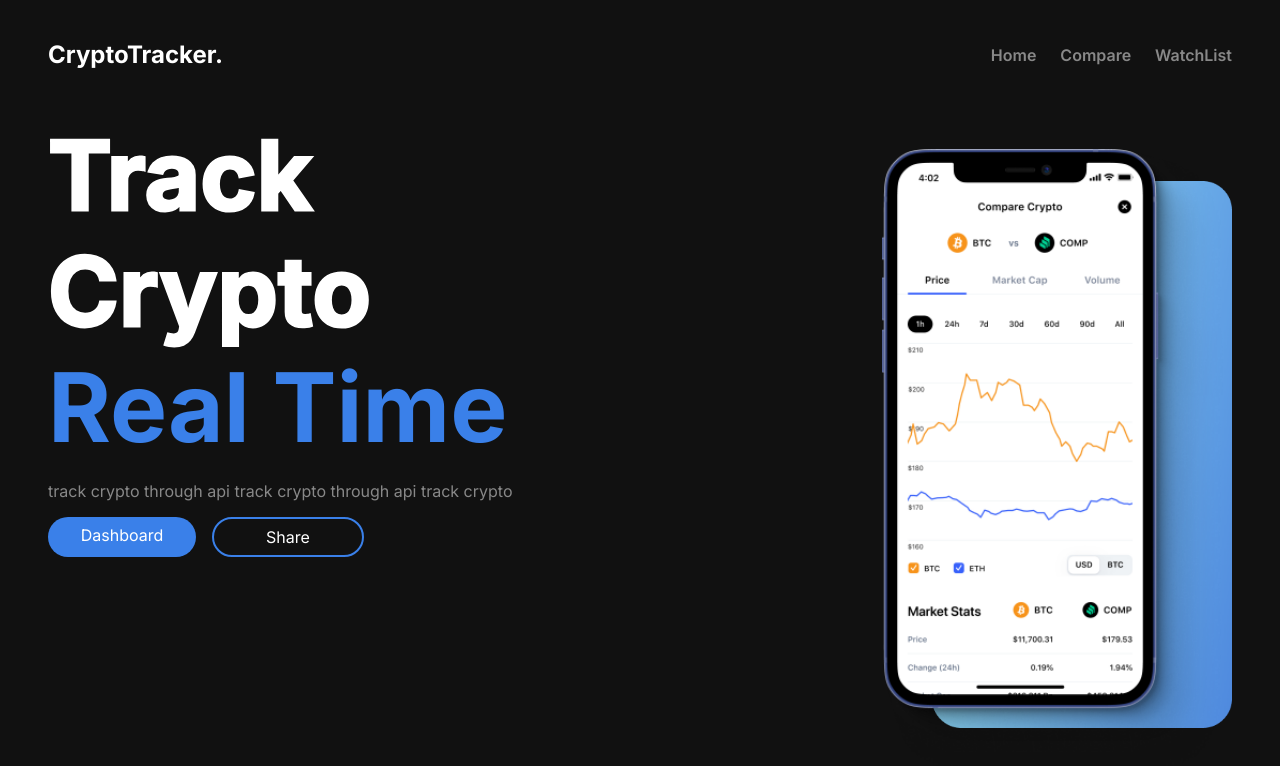
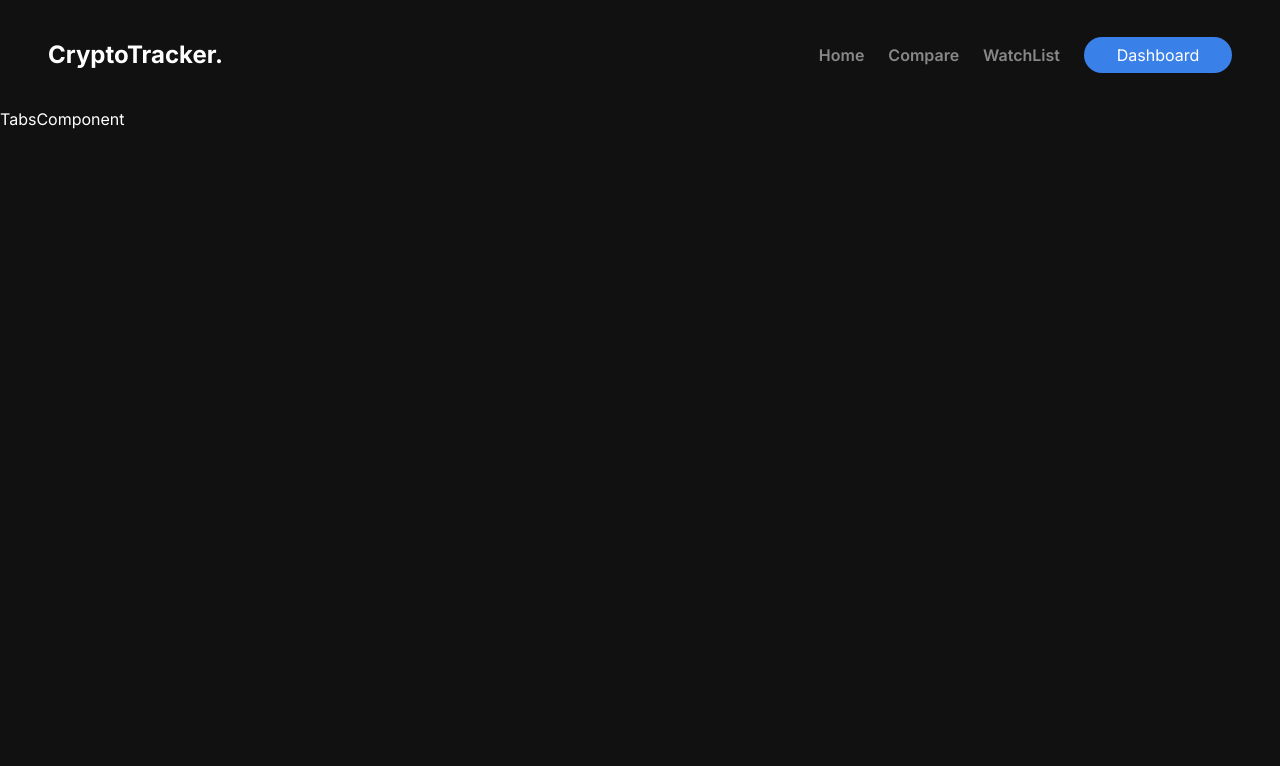
Before and after one commit to unnath123/cryptotracker, a React (Create React App) app: page /dashboard in a window 1280 px wide. Shown: the top 766 px of the page. Built offline with nearby package versions, Linux system fonts and the light colour scheme.

Commit message:
some progress

```diff
--- a/package.json
+++ b/package.json
@@ -13,6 +13,7 @@
     "framer-motion": "^10.18.0",
     "react": "^18.2.0",
     "react-dom": "^18.2.0",
+    "react-router-dom": "^6.21.2",
     "react-scripts": "5.0.1",
     "web-vitals": "^2.1.4"
   },
--- a/src/App.js
+++ b/src/App.js
@@ -1,14 +1,20 @@
 import './App.css';
-import Header from './components/common/Header'
-import Footer from './components/common/Footer'
-import Maincomponent from './components/LandingPage/Maincomponent';
+import HomePage from './pages/Home';
+import Dashboard from './pages/Dashboard';
+import { BrowserRouter } from 'react-router-dom';
+import { Routes, Route } from 'react-router-dom';
 
 function App() {
   return (
     <div className="App">
       <header className="App-header">
-        <Header />
-        <Maincomponent />
+        <BrowserRouter>
+          <Routes>
+            <Route path='/' element={<HomePage/>} />
+            <Route path='/dashboard' element={<Dashboard/>} />
+
+          </Routes>
+        </BrowserRouter>
       </header>
     </div>
   );
--- /dev/null
+++ b/src/Dashboard/Tabs/index.js
@@ -0,0 +1,9 @@
+import React from 'react'
+
+const TabsComponent = () => {
+  return (
+    <div>TabsComponent</div>
+  )
+}
+
+export default TabsComponent
--- a/src/components/common/Button/index.js
+++ b/src/components/common/Button/index.js
@@ -3,7 +3,7 @@ import style from './style.css'
 
 const Button = ({text, onClick, outlined}) => {
   return (
-    <div className={outlined ? 'outlined-btn' : 'btn'} onClick={()=>onClick()}>{text}</div>
+    <div className={outlined ? 'outlined-btn' : 'btn'} >{text}</div>
   )
 }
 
--- a/src/components/common/Header/Drawer.js
+++ b/src/components/common/Header/Drawer.js
@@ -4,6 +4,7 @@ import Button from '@mui/material/Button';
 import { useState } from 'react';
 import MenuIcon from '@mui/icons-material/Menu';
 import { IconButton } from '@mui/material';
+import { Link } from 'react-router-dom'
 
 
 export default function TemporaryDrawer() {
@@ -14,9 +15,10 @@ const [open, setOpen] = useState(false)
           <IconButton onClick={()=>setOpen(true)}><MenuIcon className="link" /></IconButton>
           <Drawer anchor="right" open={open} onClose={()=>setOpen(false)}>
             <div className='drawer-container'>
-                <a href='/'><p className='link'>Home</p></a>
-                <a href='/'><p className='link'>Compare</p></a>
-                <a href='/'><p className='link'>WatchList</p></a>
+                <Link to='/'><p className='link'>Home</p></Link>
+                <Link to='/Compare'><p className='link'>Compare</p></Link>
+                <Link to='/Watchlist'><p className='link'>WatchList</p></Link>
+                <Link to='/Dashboard'><p className='link'>Dashboard</p></Link>
             </div>
 
           </Drawer>
--- a/src/components/common/Header/index.js
+++ b/src/components/common/Header/index.js
@@ -2,16 +2,20 @@ import React from 'react'
 import TemporaryDrawer from './Drawer.js'
 import Button from '../Button/index.js'
 import './styles.css'
+import { Link } from 'react-router-dom'
+import { Dashboard } from '@mui/icons-material'
 
 const index = () => {
   return (
     <div className='navbar'>
-        <h1 className='logo'>CryptoTracker. <span style={{color:"blue"}}></span></h1>
+        <h1 className='logo'>CryptoTracker.<span style={{color:"blue"}}></span></h1>
         <div className='links'>
-            <a href='/'><p className='link'>Home</p></a>
-            <a href='/'><p className='link'>Compare</p></a>
-            <a href='/'><p className='link'>WatchList</p></a>
-
+            <Link to='/'><p className='link'>Home</p></Link>
+            <Link to='/Compare'><p className='link'>Compare</p></Link>
+            <Link to='/Watchlist'><p className='link'>WatchList</p></Link>
+            <Link to='/Dashboard'>
+              <Button text={'Dashboard'}></Button>
+            </Link>
         </div>
         <div className='drawer'>
             <TemporaryDrawer />
--- /dev/null
+++ b/src/pages/Dashboard.js
@@ -0,0 +1,14 @@
+import React from 'react'
+import Header from '../components/common/Header'
+import TabsComponent from '../Dashboard/Tabs'
+
+const Dashboard = () => {
+  return (
+    <div>
+      <Header/>
+      <TabsComponent/>
+    </div>
+  )
+}
+
+export default Dashboard
--- /dev/null
+++ b/src/pages/Home.js
@@ -0,0 +1,16 @@
+import React from 'react'
+import Header from '../components/common/Header'
+import Footer from '../components/common/Footer'
+import Maincomponent from '../components/LandingPage/Maincomponent';
+
+const Home = () => {
+  return (
+    <div>
+        <Header/>
+        <Maincomponent/>
+        {/* <Footer/> */}
+    </div>
+  )
+}
+
+export default Home
```
Also changed, not shown: src/Dashboard/Tabs/style.css (added), src/pages/Coin.js (added), src/pages/Compare.js (added), src/pages/Watchlist.js (added), 1 other file (tests, documents, lock files or other folders).
